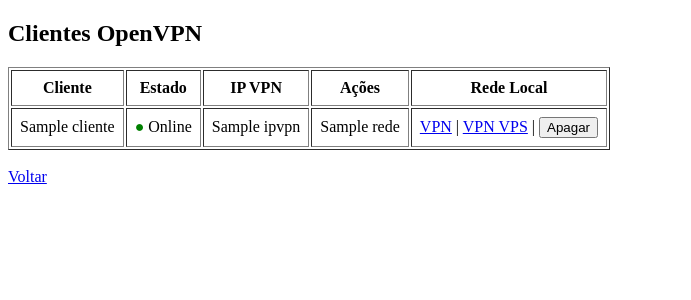
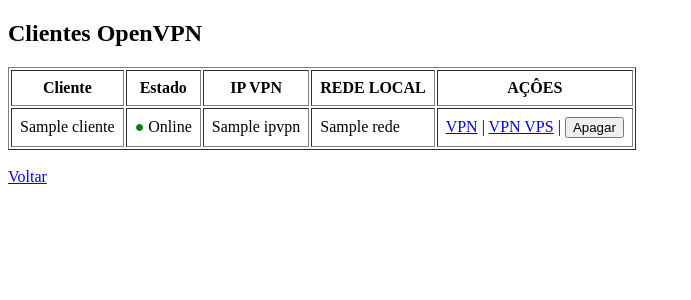
Before and after one commit to jasromao/openvpn-manager, a Flask app: template templates/clientes.html in a window 1280 px wide. Shown: the top 300 px of the page, without its empty margins (0-691 px from the left). Run offline with Flask 3, Linux system fonts and the light colour scheme; the template is opened without the code that fills it: most values are stand-ins (such as "Sample title", 1, 10 or a date in 2020).

Commit message:
Atualizar install e página de clientes

```diff
--- a/templates/clientes.html
+++ b/templates/clientes.html
@@ -15,8 +15,8 @@
 <th>Cliente</th>
 <th>Estado</th>
 <th>IP VPN</th>
-<th>Ações</th>
-<th>Rede Local</th>
+<th>REDE LOCAL</th>
+<th>AÇÔES</th>
 </tr>
 
 {% for cliente in clientes %}
```
Also changed, not shown: 1 other file.
